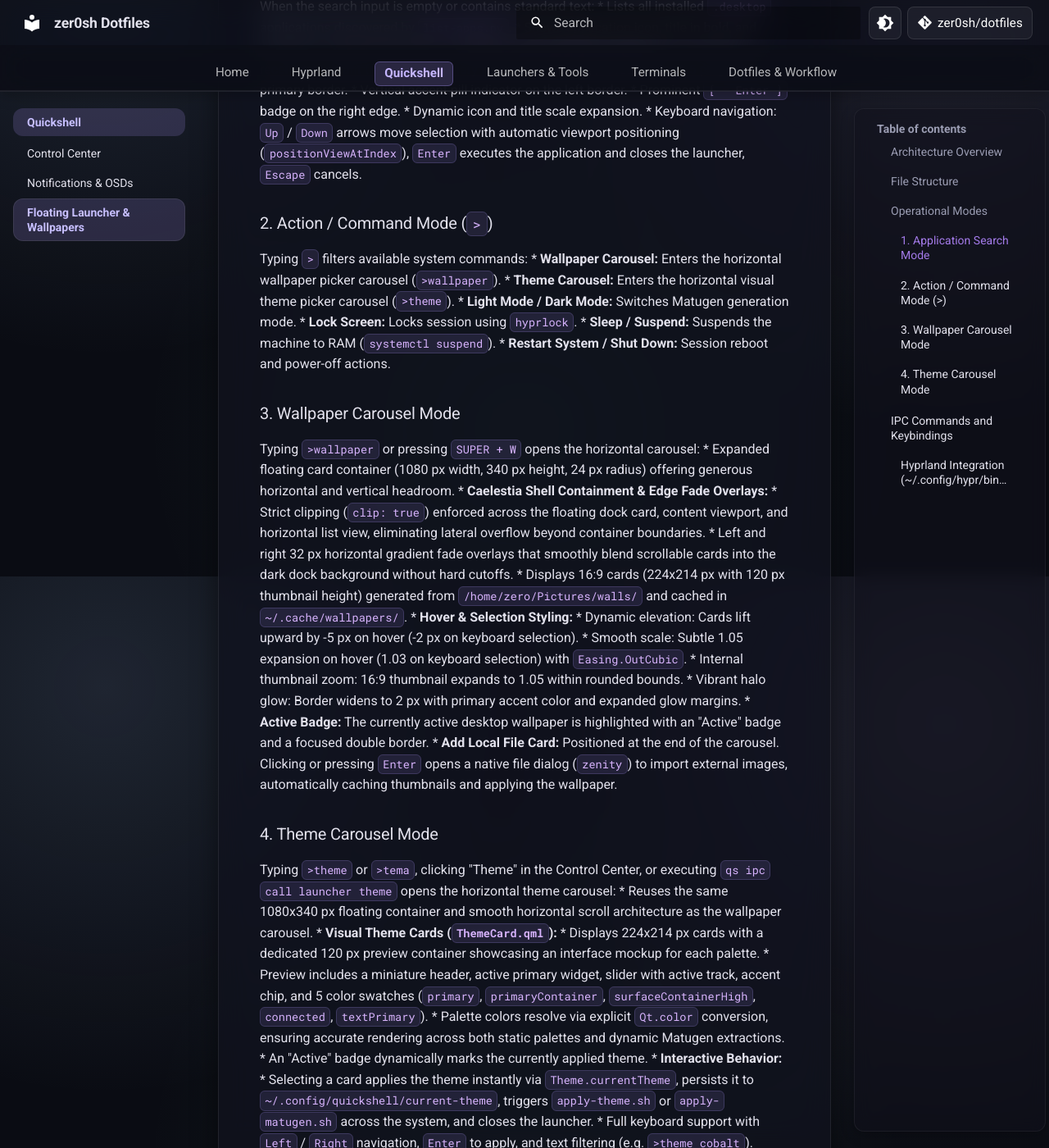
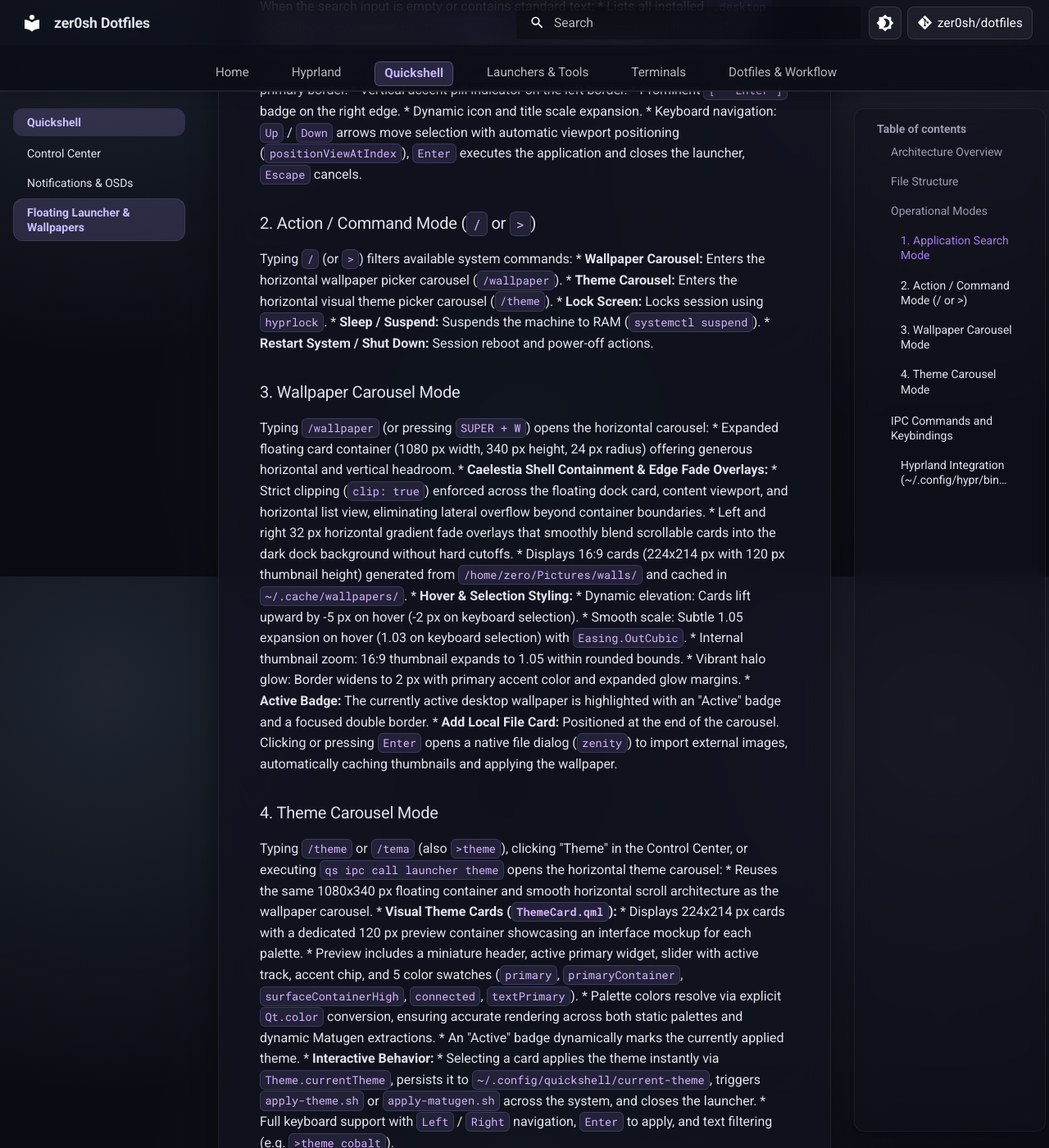
Before and after one commit to zer0sh/dotfiles, an MkDocs documentation site: the page built from docs/quickshell/launcher-wallpapers.md, in a window 1280 px wide and 1400 px high, scrolled down 1997 px. Shown: the whole window at 82% size. Built offline with MkDocs 1.6.1 and Material for MkDocs 9.7.7, drawn with Linux system fonts in a browser that asks for light colours; comment, search, counter and statistics services are not loaded; some of the changed text lies outside the part shown.

Commit message:
feat(themes): restore dynamic matugen script and switch launcher prefix to '/'

```diff
--- a/docs/quickshell/launcher-wallpapers.md
+++ b/docs/quickshell/launcher-wallpapers.md
@@ -14,8 +14,8 @@ The system consists of two coordinated Quickshell modules:
    * Translucent dark surface with rounded corners (22 px radius), subtle border highlight, and outer glow.
    * Search input at the bottom with real-time mode detection:
      * **Application Mode (default):** Lists system desktop entries with official icons, titles, and descriptions.
-     * **Command / Actions Mode (`>`):** Activated by typing `>` to expose system commands.
-     * **Wallpaper Carousel (`>wallpaper` / `SUPER + W`):** Horizontal card carousel featuring 16:9 previews, active wallpaper glow, and a local file explorer.
+     * **Command / Actions Mode (`/` or `>`):** Activated by typing `/` (or `>`)  to expose system commands.
+     * **Wallpaper Carousel (`/wallpaper` / `SUPER + W`):** Horizontal card carousel featuring 16:9 previews, active wallpaper glow, and a local file explorer.
 2. **Desktop Background Engine (`modules/background/Background.qml`):**
    * Placed on `WlrLayershell.layer: WlrLayer.Background` on all connected displays (`Quickshell.screens`).
    * Implements a double-buffer (ping-pong) layer switching architecture, guaranteeing reliable consecutive wallpaper transitions without QML property binding degradation.
@@ -61,17 +61,16 @@ When the search input is empty or contains standard text:
   * Dynamic icon and title scale expansion.
 * Keyboard navigation: `Up` / `Down` arrows move selection with automatic viewport positioning (`positionViewAtIndex`), `Enter` executes the application and closes the launcher, `Escape` cancels.
 
-### 2. Action / Command Mode (`>`)
-Typing `>` filters available system commands:
-* **Wallpaper Carousel:** Enters the horizontal wallpaper picker carousel (`>wallpaper `).
-* **Theme Carousel:** Enters the horizontal visual theme picker carousel (`>theme `).
-* **Light Mode / Dark Mode:** Switches Matugen generation mode.
+### 2. Action / Command Mode (`/` or `>`)
+Typing `/` (or `>`) filters available system commands:
+* **Wallpaper Carousel:** Enters the horizontal wallpaper picker carousel (`/wallpaper `).
+* **Theme Carousel:** Enters the horizontal visual theme picker carousel (`/theme `).
 * **Lock Screen:** Locks session using `hyprlock`.
 * **Sleep / Suspend:** Suspends the machine to RAM (`systemctl suspend`).
 * **Restart System / Shut Down:** Session reboot and power-off actions.
 
 ### 3. Wallpaper Carousel Mode
-Typing `>wallpaper ` or pressing `SUPER + W` opens the horizontal carousel:
+Typing `/wallpaper ` (or pressing `SUPER + W`) opens the horizontal carousel:
 * Expanded floating card container (1080 px width, 340 px height, 24 px radius) offering generous horizontal and vertical headroom.
 * **Caelestia Shell Containment & Edge Fade Overlays:**
   * Strict clipping (`clip: true`) enforced across the floating dock card, content viewport, and horizontal list view, eliminating lateral overflow beyond container boundaries.
@@ -86,7 +85,7 @@ Typing `>wallpaper ` or pressing `SUPER + W` opens the horizontal carousel:
 * **Add Local File Card:** Positioned at the end of the carousel. Clicking or pressing `Enter` opens a native file dialog (`zenity`) to import external images, automatically caching thumbnails and applying the wallpaper.
 
 ### 4. Theme Carousel Mode
-Typing `>theme ` or `>tema `, clicking "Theme" in the Control Center, or executing `qs ipc call launcher theme` opens the horizontal theme carousel:
+Typing `/theme ` or `/tema ` (also `>theme `), clicking "Theme" in the Control Center, or executing `qs ipc call launcher theme` opens the horizontal theme carousel:
 * Reuses the same 1080x340 px floating container and smooth horizontal scroll architecture as the wallpaper carousel.
 * **Visual Theme Cards (`ThemeCard.qml`):**
   * Displays 224x214 px cards with a dedicated 120 px preview container showcasing an interface mockup for each palette.
```
Also changed, not shown: themes/README.md (added, +13 -0 lines), 6 other files.
